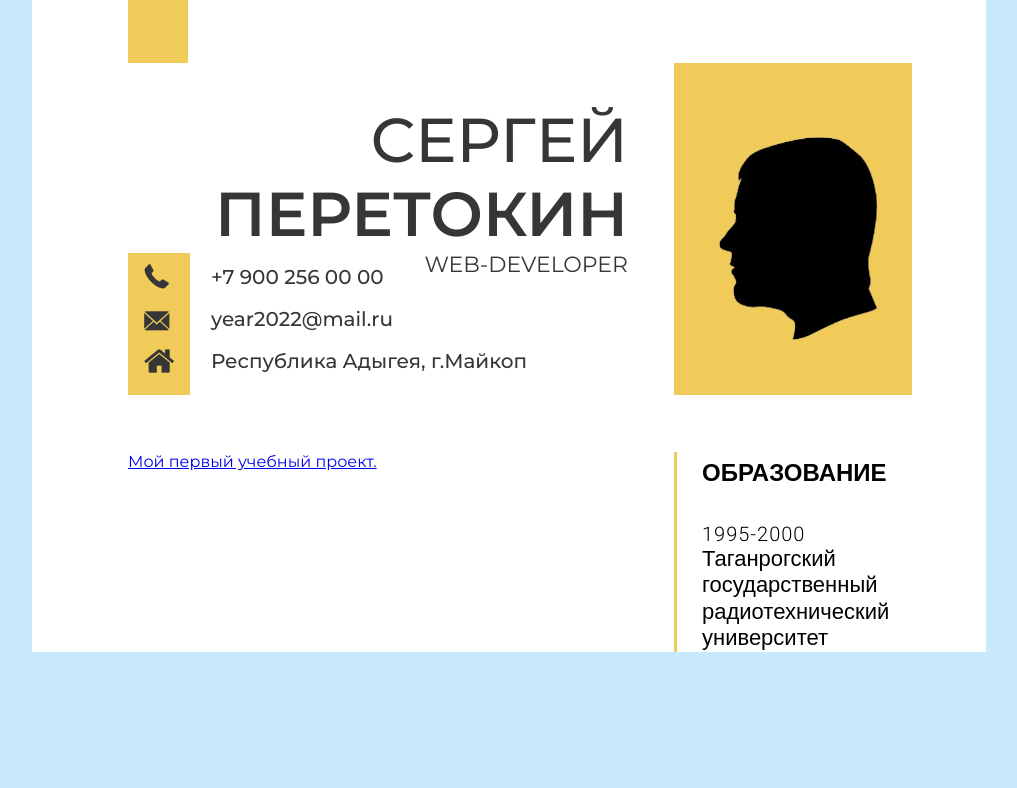
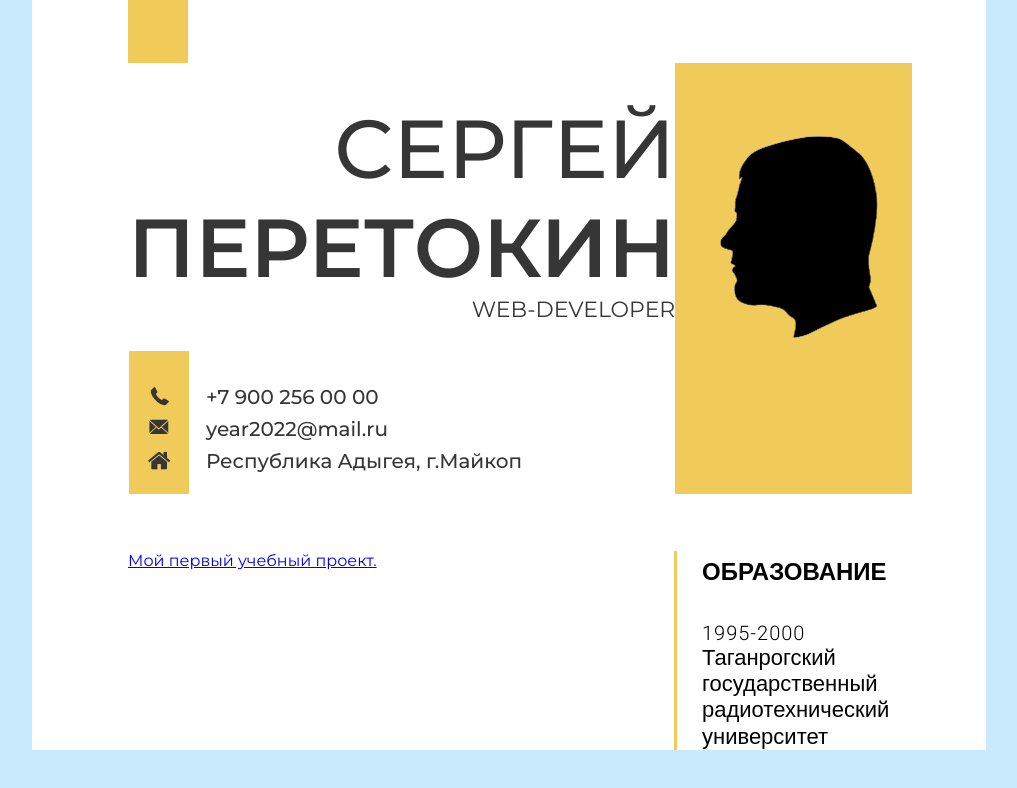
Before and after one commit to Semen2022/Semen2022.github.io, a plain HTML site: page index.html in a window 1280 px wide. Shown: the whole page, without its empty margins (131-1148 px from the left). Drawn offline with Linux system fonts and the light colour scheme.

Commit message:
Снова поправлен header: шрифты, иконки.

```diff
--- a/css/style.css
+++ b/css/style.css
@@ -195,9 +195,9 @@ body{
 }
 
 .name {
-   font-size: 62px;
+   font-size: calc(22px + ((62 - 22) * ((100vw - 320px) / (958 - 320))));
    font-weight: 500;
-   margin-top: 40px;
+   margin-top: 37px;
    text-transform: uppercase;
 }
 
@@ -215,21 +215,49 @@ body{
 .contacts {
      font-size: 20px;
      font-weight: 500;
-     line-height: 42px;
+     line-height: 32px;
      text-align: left;
      display: flex;
      flex-wrap: nowrap;
+     list-style: none;
+     margin: -15px 0 0 21px;
 }
 
 .contacts_icons {
-     list-style: none;
-     padding: 8px 16px;
-     margin-top: -73px;
+     width: 60px;
+     height: 143px;
+     margin-left: -20px;
+     margin-top: -30px;
+     line-height: 15px;
+     display: flex;
+     flex-direction: column;
+     justify-content: flex-start;
+     flex-wrap: nowrap;
+}
+
+.icon_phone,
+.icon_mail,
+.icon_home {
+     padding: 10px;
+}
+
+.icon_phone {
+     margin-top: 36px;
+     background: url('/img/phone-mini.png') no-repeat center;
+}
+
+.icon_mail {
+     margin-top: 10px;
+     background: url('/img/gmail-mini.png')  no-repeat center;
+}
+
+.icon_home {
+     margin-top: 14px;
+     background: url('/img/home-mini.png')  no-repeat center;
 }
 
 .contacts_items {
-     list-style: none;
-     margin: -70px 0 0 21px;
+     padding-left: 17px;
 }
 
 .block_foto {
--- a/index.html
+++ b/index.html
@@ -20,17 +20,21 @@
                     <span class="specialization">WEB-developer</span>
                 </h1>
                 <div class="contacts">
-                    <ul class="contacts_icons bgyellow">
+            <!--    <ul class="contacts_icons bgyellow">
                         <li><img src="img/phone.png" alt="icon phone"></li>
                         <li><img src="img/gmail.png" alt="icon mail"></li>
                         <li><img src="img/home.png" alt="icon home"></li>
                     </ul>
+             -->    <ul class="contacts_icons bgyellow">
+                        <li class="icon_phone"></li>
+                        <li class="icon_mail"></li>
+                        <li class="icon_home"></li>
+             </ul>
                     <ul class="contacts_items">
                         <li>+7 900 256 00 00</li>
                         <li>year2022@mail.ru</li>
                         <li>Республика Адыгея, г.Майкоп</li>
                     </ul>
-
                 </div>
             </div>
             <div class="column_right bgyellow">
```
Also changed, not shown: img/gmail-mini.png (added), img/home-mini.png (added), img/phone-mini.png (added).
